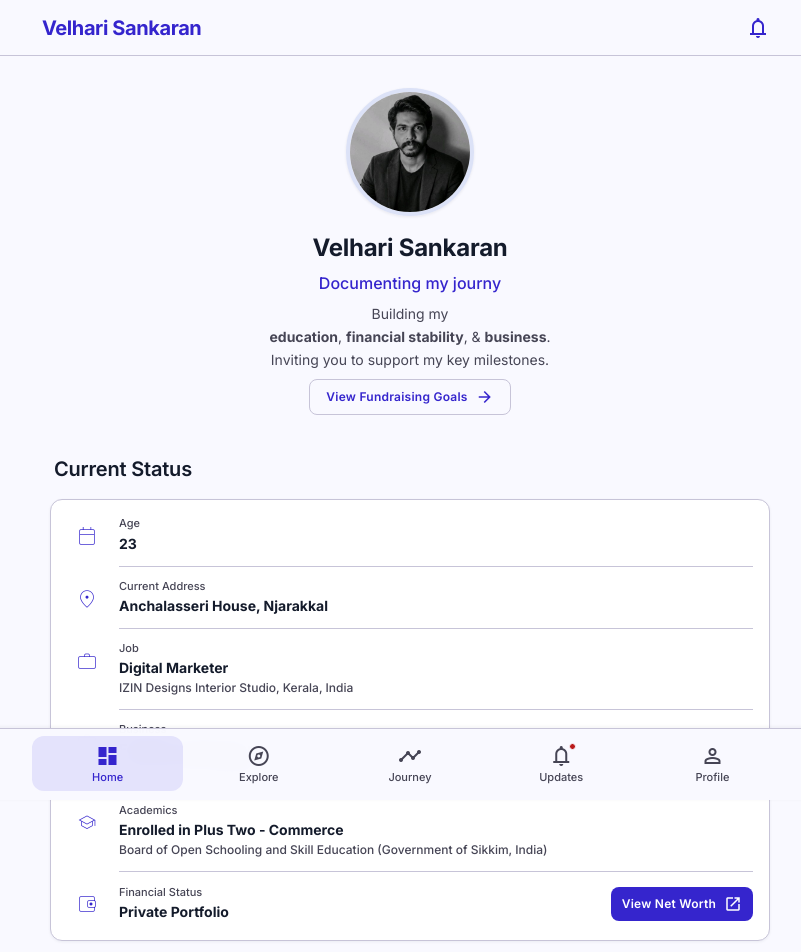
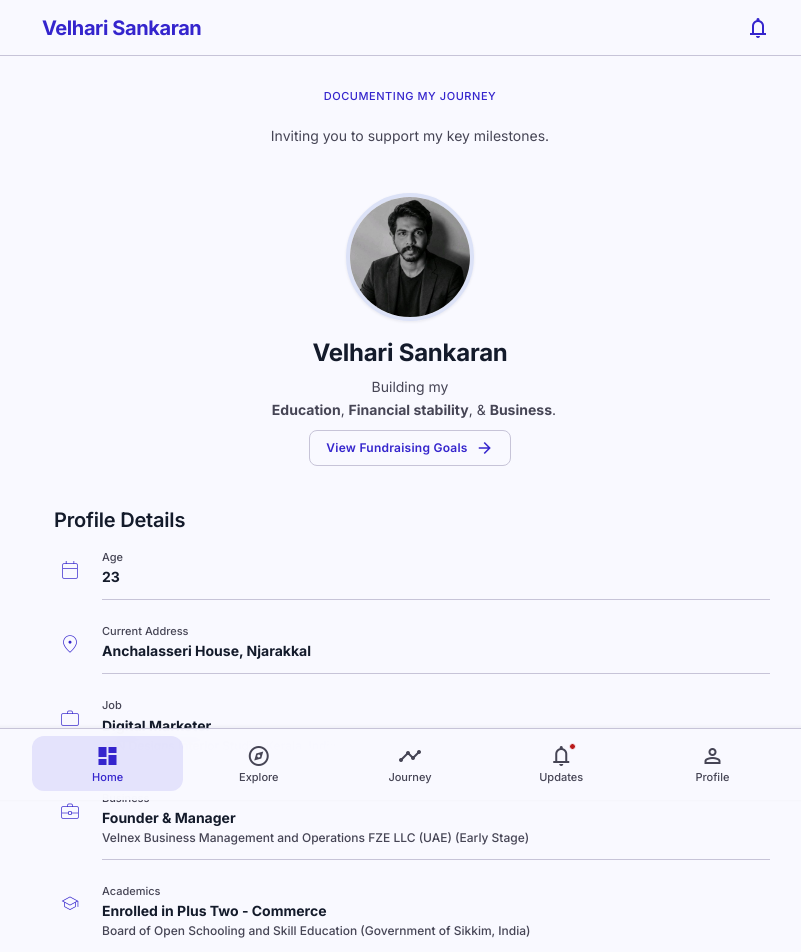
Before and after one commit to velharisankaran-ops/velharisankaran-ops.github.io, a React (Vite) app: page / in a window 1280 px wide. Shown: the top 952 px of the page, without its empty margins (230-1031 px from the left). Built offline with nearby package versions, Linux system fonts and the light colour scheme.

Commit message:
Faithfully migrate Stitch HTML design to Vanilla CSS and React

```diff
--- a/src/App.tsx
+++ b/src/App.tsx
@@ -71,16 +71,18 @@ function HomePage() {
 
       <main className="main-content">
         <section className="profile-section section-anchor" id="profile" aria-labelledby="profile-title">
+          <p className="eyebrow eyebrow--top">DOCUMENTING MY JOURNEY</p>
+          <div className="intro-copy intro-copy--top">
+            <p>Inviting you to support my key milestones.</p>
+          </div>
           <div className="avatar-frame">
             <img src="/profile.jpg" alt="Velhari Sankaran, founder of Velnex" width="128" height="128" />
           </div>
           <div className="profile-copy">
             <h1 id="profile-title">Velhari Sankaran</h1>
-            <p className="eyebrow">Documenting my journy</p>
             <div className="intro-copy">
               <p>Building my</p>
-              <p><strong>education</strong>, <strong>financial stability</strong>, &amp; <strong>business</strong>.</p>
-              <p>Inviting you to support my key milestones.</p>
+              <p>&nbsp; <strong>Education</strong>, <strong>Financial stability</strong>, &amp; <strong>Business</strong>.</p>
             </div>
             <button className="button button--secondary profile-cta" type="button" onClick={() => scrollToSection("fundraising")}>
               <span>View Fundraising Goals</span>
@@ -90,8 +92,8 @@ function HomePage() {
         </section>
 
         <section className="section-block section-anchor" id="status" aria-labelledby="status-title">
-          <h2 id="status-title">Current Status</h2>
-          <div className="status-card">
+          <h2 id="status-title">Profile Details</h2>
+          <div className="profile-details-list">
             {statusItems.map((item, index) => (
               <div className={`status-row${index === statusItems.length - 1 ? " status-row--last" : ""}`} key={item.label}>
                 <span className="status-row__icon"><Icon name={item.icon} /></span>
--- a/src/styles.css
+++ b/src/styles.css
@@ -1249,3 +1249,26 @@ a:focus-visible {
     animation-iteration-count: 1 !important;
   }
 }
+/* New Stitch Additions */
+.eyebrow--top {
+  margin-top: 0 !important;
+  font-size: 11px;
+  text-transform: uppercase;
+  letter-spacing: 0.05em;
+  margin-bottom: 4px;
+}
+.intro-copy--top {
+  margin-top: 0;
+  margin-bottom: 16px;
+}
+.profile-details-list {
+  display: flex;
+  flex-direction: column;
+  gap: 12px;
+}
+.profile-details-list .status-row__content {
+  border-bottom: 1px solid var(--outline-variant);
+}
+.profile-details-list .status-row--last .status-row__content {
+  border-bottom: none;
+}
```
Also changed, not shown: 1 other file (tests, documents, lock files or other folders).
